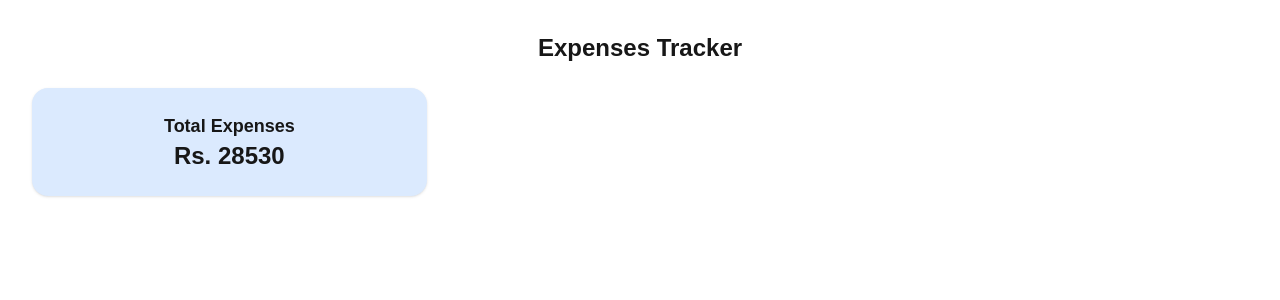
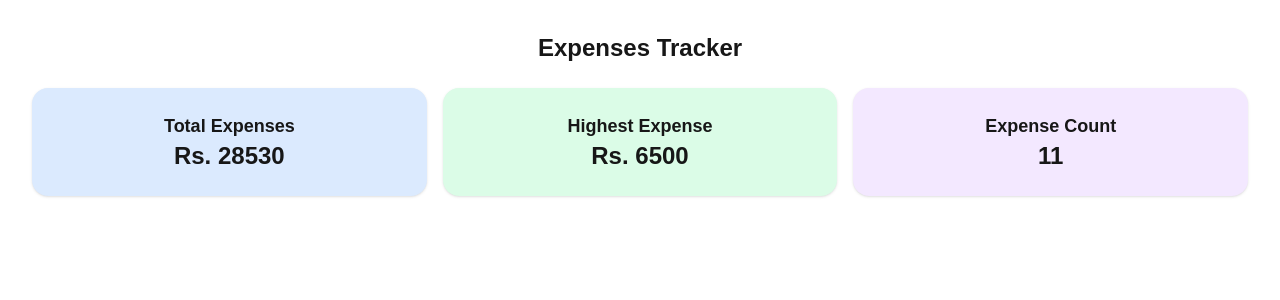
Before and after one commit to dulmini11/coinwise, a Next.js app: page / in a window 1280 px wide. Shown: the top 300 px of the page. Built offline with nearby package versions, Linux system fonts and the light colour scheme.

Commit message:
Add highest expense  and expense count cards

```diff
--- a/src/app/page.tsx
+++ b/src/app/page.tsx
@@ -5,6 +5,11 @@ import expensesData from "../data/expenses.json";
 
 export default function ExpensesPage() {
   const total = expensesData.reduce((sum, exp) => sum + exp.amount, 0);
+  const highest = expensesData.reduce(
+    (max, exp) => (exp.amount > max ? exp.amount : max),
+    0
+  );
+  const count = expensesData.length;
 
   return (
     <div className="p-8 space-y-6">
@@ -16,6 +21,16 @@ export default function ExpensesPage() {
           <h2 className="text-lg font-semibold">Total Expenses</h2>
           <p className="text-2xl font-bold">Rs. {total}</p>
         </div>
+
+        <div className="bg-green-100 p-6 rounded-2xl shadow text-center">
+          <h2 className="text-lg font-semibold">Highest Expense</h2>
+          <p className="text-2xl font-bold">Rs. {highest}</p>
+        </div>
+
+        <div className="bg-purple-100 p-6 rounded-2xl shadow text-center">
+          <h2 className="text-lg font-semibold">Expense Count</h2>
+          <p className="text-2xl font-bold">{count}</p>
+        </div>
       </div>
     </div>
   );
```
